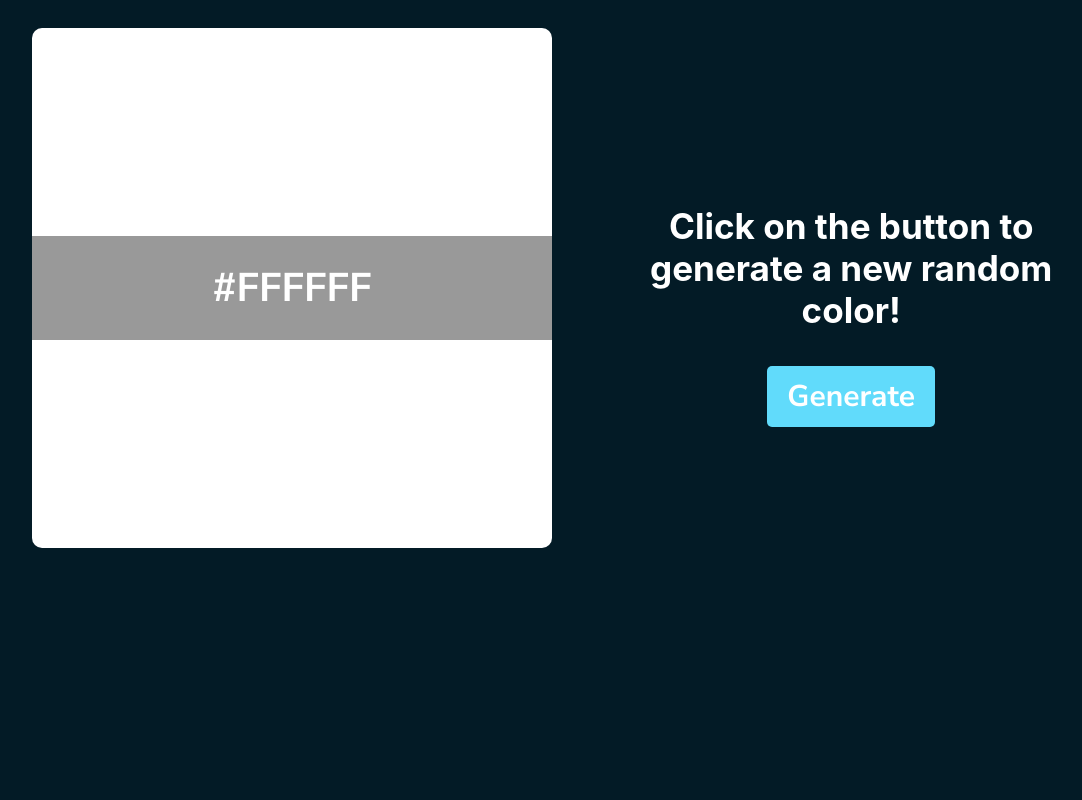
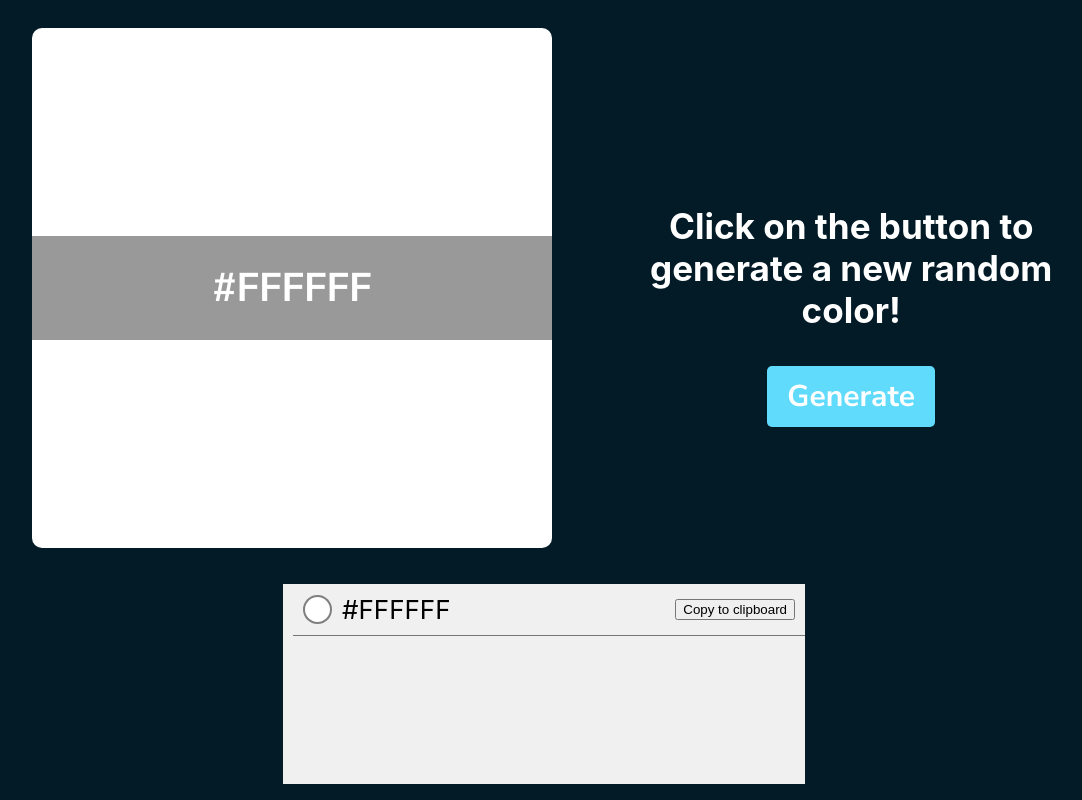
Before and after one commit to fabio-gabriel/React-color-generator, a React (Create React App) app: page / in a window 1280 px wide. Shown: the part 182-982 px from the top of the page, without its empty margins (96-1178 px from the left). Before the commit the page ends 850 px from the top, so only its background shows below. Built offline with nearby package versions, Linux system fonts and the light colour scheme.

Commit message:
Feat: Color history component

```diff
--- a/src/App.css
+++ b/src/App.css
@@ -52,5 +52,10 @@ body {
   justify-content: space-between;
   width: 80vw;
   height: 520px;
-  margin: 120px auto;
+  margin: 120px auto 20px;
 }
+
+.colors-list {
+  display: flex;
+  justify-content: center;
+}
--- a/src/App.js
+++ b/src/App.js
@@ -2,7 +2,9 @@ import "./App.css";
 import {
   WrapperActionButton,
   WrapperCard,
+  WrapperColorsHistory,
 } from "./components/HandleColorChange";
+import ColorsHistory from "./components/ColorsHistory";
 import { Provider } from "react-redux";
 import store from "./store.js";
 
@@ -14,6 +16,9 @@ function App() {
           <WrapperCard />
           <WrapperActionButton />
         </div>
+        <div className="colors-list">
+          <WrapperColorsHistory />
+        </div>
       </div>
     </Provider>
   );
--- /dev/null
+++ b/src/components/ColorsHistory.js
@@ -0,0 +1,32 @@
+import "../styles/ColorsHistory.css";
+import clipboard from "./clipboard";
+
+export default function ColorsHistory({ colors }) {
+  return (
+    <nav>
+      <ul>
+        {colors.map((item) => {
+          let style = { backgroundColor: item.color };
+          return (
+            <li>
+              <span>
+                <span className="color-bubble" style={style}></span>
+                <span className="list-item-name"> {item.color} </span>
+              </span>
+              <button
+                className="clipboard-button"
+                onClick={() => {
+                  clipboard(item.color);
+                  alert("Color copied to clipboard!");
+                }}
+              >
+                {" "}
+                Copy to clipboard{" "}
+              </button>
+            </li>
+          );
+        })}
+      </ul>
+    </nav>
+  );
+}
--- a/src/components/HandleColorChange.js
+++ b/src/components/HandleColorChange.js
@@ -2,11 +2,18 @@ import { connect } from "react-redux";
 import * as actions from "../actions";
 import Card from "./Card";
 import ActionButton from "./ActionButton";
+import ColorsHistory from "./ColorsHistory";
 
 const mapStateToProps = (state) => {
   return {
-    color: state.colors[state.colors.length - 1].color,
-    styling: { backgroundColor: state.colors[state.colors.length - 1].color},
+    color: state.colors[0].color,
+    styling: { backgroundColor: state.colors[0].color },
+  };
+};
+
+const mapColorListToProps = (state) => {
+  return {
+    colors: state.colors,
   };
 };
 
@@ -17,4 +24,8 @@ const mapDispatchToProps = (dispatch) => {
 };
 
 export const WrapperCard = connect(mapStateToProps)(Card);
-export const WrapperActionButton = connect(mapStateToProps, mapDispatchToProps)(ActionButton);
+export const WrapperActionButton = connect(
+  mapStateToProps,
+  mapDispatchToProps
+)(ActionButton);
+export const WrapperColorsHistory = connect(mapColorListToProps)(ColorsHistory);
--- a/src/components/cardReducer.js
+++ b/src/components/cardReducer.js
@@ -2,18 +2,18 @@ import * as actions from "../actions";
 
 function formatDate() {
   const date = new Date();
-  return `${date.getFullYear()}-${date.getMonth()}-${date.getDay()} ${date.getHours() < 10 ? '0'+date.getHours() : date.getHours()}:${date.getMinutes() < 10 ? '0'+date.getMinutes() : date.getMinutes()}`
+  return `${date.getFullYear()}-${date.getMonth()}-${date.getDay()} ${
+    date.getHours() < 10 ? "0" + date.getHours() : date.getHours()
+  }:${date.getMinutes() < 10 ? "0" + date.getMinutes() : date.getMinutes()}`;
 }
 
 let initialState = {
-  colors: [
-    {color: "#FFFFFF", time: formatDate()},
-  ],
+  colors: [{ color: "#FFFFFF", time: formatDate() }],
   user: {
     loggedIn: false,
-    name: "Please Log In"
-  }
-}
+    name: "Please Log In",
+  },
+};
 
 const generateHexColor = () => {
   let string = "1234567890ABCDEF";
@@ -29,7 +29,13 @@ const generateHexColor = () => {
 export const cardReducer = (state = initialState, action) => {
   switch (action.type) {
     case actions.NEW_COLOR:
-      return {...state, colors: [...state.colors, {color: generateHexColor(), time: formatDate()}]};
+      return {
+        ...state,
+        colors: [
+          { color: generateHexColor(), time: formatDate() },
+          ...state.colors,
+        ],
+      };
       break;
     default:
       return state;
--- /dev/null
+++ b/src/components/clipboard.js
@@ -0,0 +1,3 @@
+export default function clipboard(color) {
+  navigator.clipboard.writeText(color);
+}
--- /dev/null
+++ b/src/styles/ColorsHistory.css
@@ -0,0 +1,40 @@
+nav ul {
+  height: 200px;
+  width: 40vw;
+  overflow: hidden;
+  overflow-y: scroll;
+  background-color: #F0F0F0;
+  list-style-type: none;
+  padding-left: 10px;
+}
+
+nav ul li {
+  padding: 10px;
+  border-bottom: 1px solid rgba(0, 0, 0, 0.5);
+  display: flex;
+  align-items: center;
+  justify-content: space-between;
+}
+
+nav ul li span {
+  display: flex;
+  align-items: center;
+}
+
+.color-bubble {
+  display: inline-block;
+  width: 25px;
+  height: 25px;
+  border-radius: 50%;
+  background-color: red;
+  border: 2px solid rgba(0, 0, 0, 0.5);
+}
+
+.list-item-name {
+  font-size: calc(10px + 2vmin);
+  padding-left: 10px;
+}
+
+.clipboard-button {
+  float: right;
+}
```
